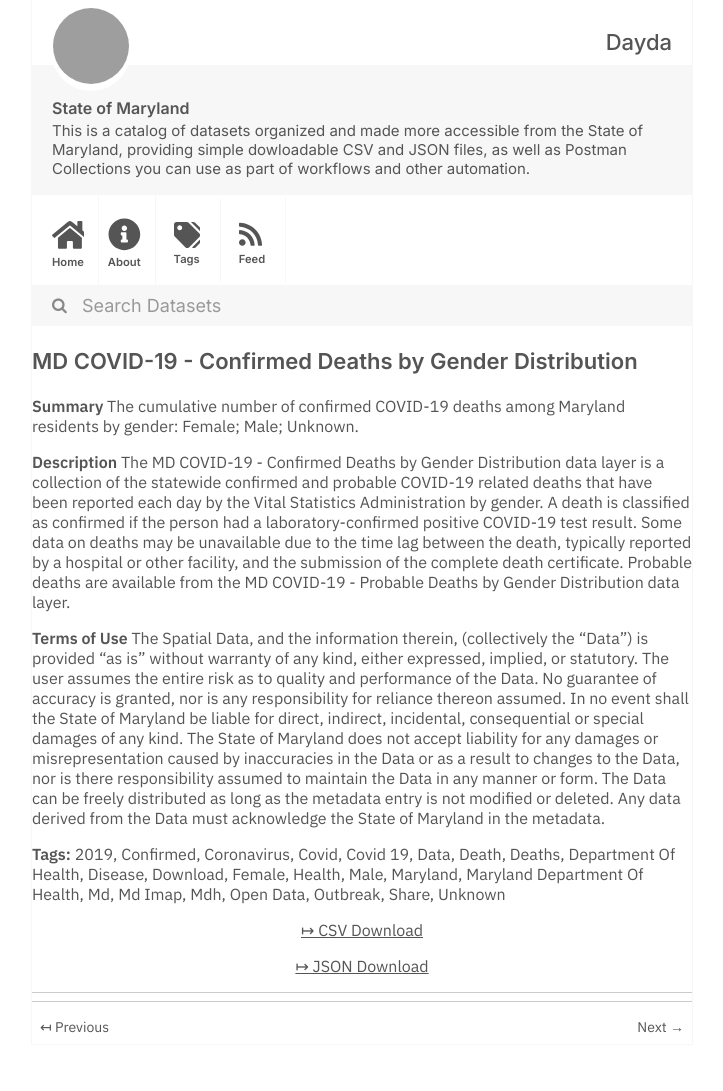
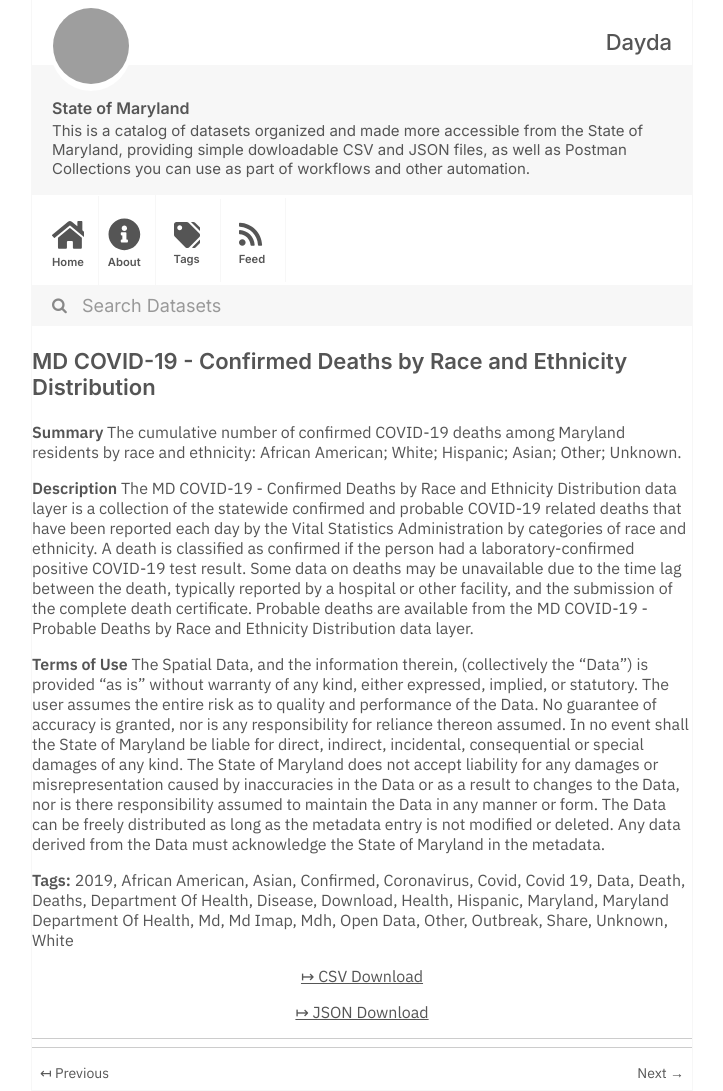
Before and after one commit to dayda-entities/state-of-maryland, a Jekyll site: the page built from _posts/2020-11-10-md-covid-19-confirmed-deaths-b.md, in a window 1280 px wide. Shown: the whole page, without its empty margins (278-1001 px from the left). Built offline with Jekyll 4.4.1, drawn with Linux system fonts in a browser that asks for light colours; before the commit the page ends 1045 px from its top, so only the background shows below that; grey boxes are pictures that could not be loaded.

Commit message:
Publish Data

```diff
--- a/_posts/2020-11-10-md-covid-19-confirmed-deaths-b.md
+++ b/_posts/2020-11-10-md-covid-19-confirmed-deaths-b.md
@@ -1,11 +1,13 @@
 ---
-title: MD COVID-19 - Confirmed Deaths by Gender Distribution
-created: '2020-11-10T17:24:06.178770'
-modified: '2020-12-04T19:14:25.488626'
+title: MD COVID-19 - Confirmed Deaths by Race and Ethnicity Distribution
+created: '2020-11-10T17:25:24.187783'
+modified: '2020-12-04T19:15:10.239266'
 state: active
 type: dataset
 tags:
   - '2019'
+  - African American
+  - Asian
   - Confirmed
   - Coronavirus
   - Covid
@@ -16,31 +18,32 @@ tags:
   - Department Of Health
   - Disease
   - Download
-  - Female
   - Health
-  - Male
+  - Hispanic
   - Maryland
   - Maryland Department Of Health
   - Md
   - Md Imap
   - Mdh
   - Open Data
+  - Other
   - Outbreak
   - Share
   - Unknown
+  - White
 groups:
   - Local Government
-csv_url: 'https://opendata.maryland.gov/api/views/6wn5-z595/rows.csv?accessType=DOWNLOAD'
+csv_url: 'https://opendata.maryland.gov/api/views/qwhp-7983/rows.csv?accessType=DOWNLOAD'
 json_url: >-
-  https://opendata.maryland.gov/api/views/6wn5-z595/rows.json?accessType=DOWNLOAD
+  https://opendata.maryland.gov/api/views/qwhp-7983/rows.json?accessType=DOWNLOAD
 layout: post
 
 ---
 <b>Summary</b>
-The cumulative number of confirmed COVID-19 deaths among Maryland residents by gender: Female; Male; Unknown.
+The cumulative number of confirmed COVID-19 deaths among Maryland residents by race and ethnicity: African American; White; Hispanic; Asian; Other; Unknown.
 
 <b>Description</b>
-The MD COVID-19 - Confirmed Deaths by Gender Distribution data layer is a collection of the statewide confirmed and probable COVID-19 related deaths that have been reported each day by the Vital Statistics Administration by gender. A death is classified as confirmed if the person had a laboratory-confirmed positive COVID-19 test result. Some data on deaths may be unavailable due to the time lag between the death, typically reported by a hospital or other facility, and the submission of the complete death certificate. Probable deaths are available from the MD COVID-19 - Probable Deaths by Gender Distribution data layer.
+The MD COVID-19 - Confirmed Deaths by Race and Ethnicity Distribution data layer is a collection of the statewide confirmed and probable COVID-19 related deaths that have been reported each day by the Vital Statistics Administration by categories of race and ethnicity. A death is classified as confirmed if the person had a laboratory-confirmed positive COVID-19 test result. Some data on deaths may be unavailable due to the time lag between the death, typically reported by a hospital or other facility, and the submission of the complete death certificate. Probable deaths are available from the MD COVID-19 - Probable Deaths by Race and Ethnicity Distribution data layer.
 
 <b>Terms of Use</b>
 The Spatial Data, and the information therein, (collectively the "Data") is provided "as is" without warranty of any kind, either expressed, implied, or statutory. The user assumes the entire risk as to quality and performance of the Data. No guarantee of accuracy is granted, nor is any responsibility for reliance thereon assumed. In no event shall the State of Maryland be liable for direct, indirect, incidental, consequential or special damages of any kind. The State of Maryland does not accept liability for any damages or misrepresentation caused by inaccuracies in the Data or as a result to changes to the Data, nor is there responsibility assumed to maintain the Data in any manner or form. The Data can be freely distributed as long as the metadata entry is not modified or deleted. Any data derived from the Data must acknowledge the State of Maryland in the metadata.
```
